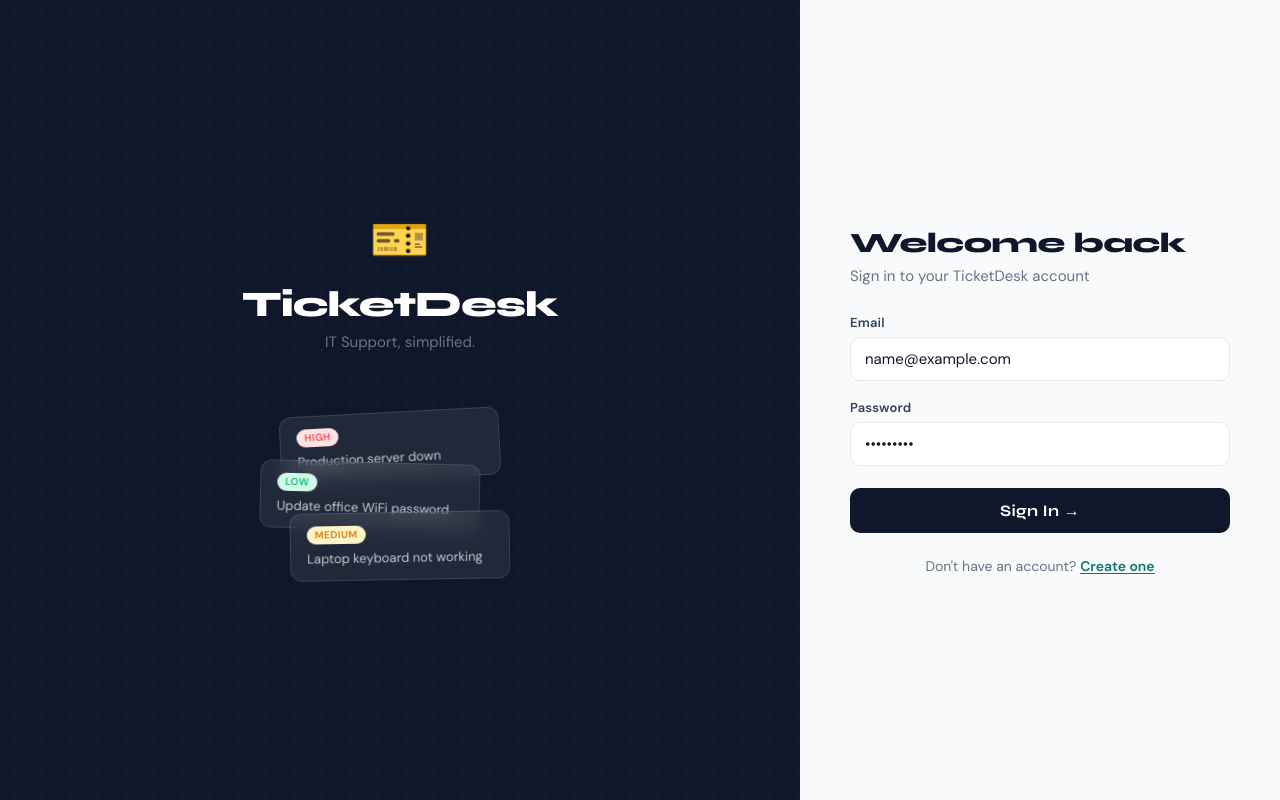
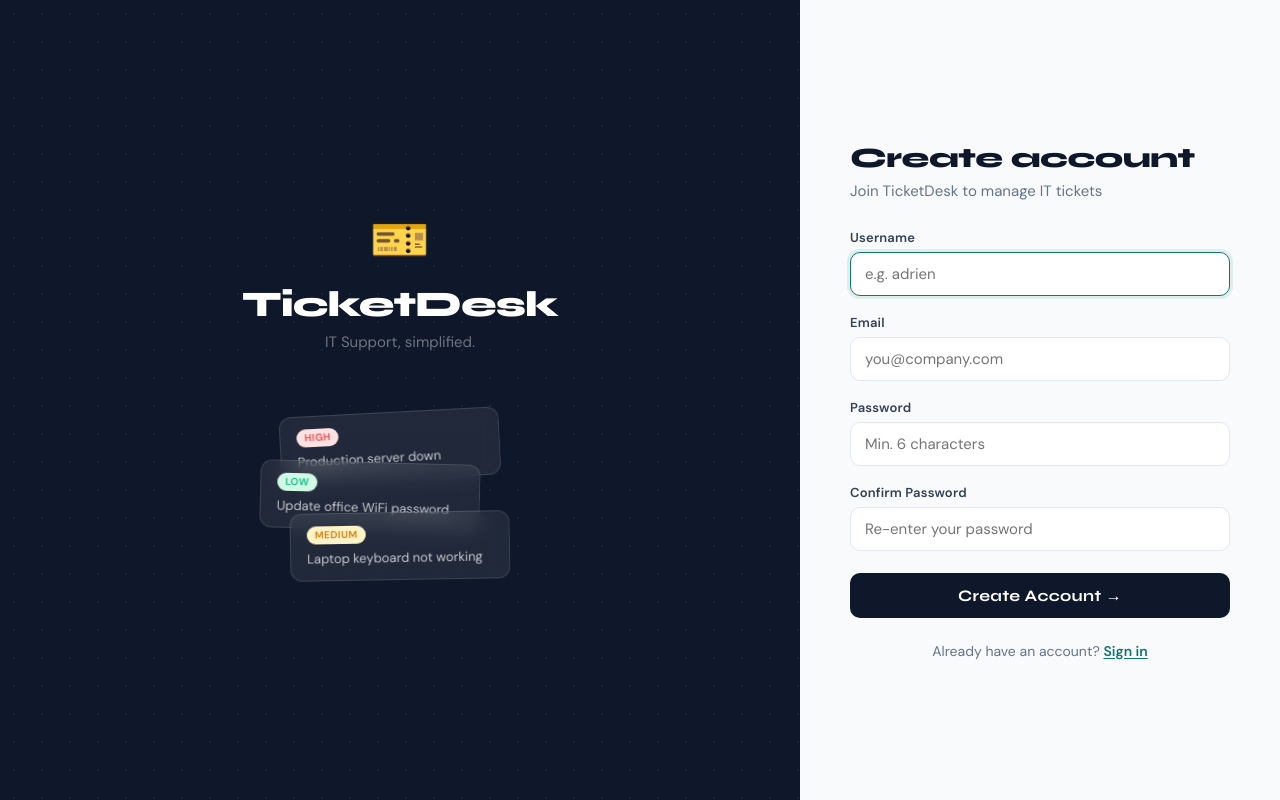
Before and after one commit to adrientdonf/it-ticket-system, a React (Create React App) app in the folder client/: page / in a window 1280 px wide. Both pictures are taken after typing "name@example.com", "Sample123" into the empty fields and a click on the button "Create one". Built offline with nearby package versions, Linux system fonts and the light colour scheme.

Commit message:
feat: add register page + auto-fill created_by from logged-in user

```diff
--- a/client/src/App.js
+++ b/client/src/App.js
@@ -2,6 +2,7 @@ import React, { useState, useEffect, useCallback } from 'react';
 import TicketCard from './components/TicketCard';
 import TicketModal from './components/TicketModal';
 import LoginPage from './pages/LoginPage';
+import RegisterPage from './pages/RegisterPage';
 import { getTickets, createTicket, updateTicket, deleteTicket } from './services/api';
 import './App.css';
 
@@ -108,9 +109,24 @@ function App() {
 
   // ── Auth Guard ──────────────────────────────────────────────────────────────
   // If no user is logged in, show the login page instead of the dashboard
-  if (!currentUser) {
-    return <LoginPage onLogin={handleLogin} onGoToRegister={() => {}} />;
+  const [showRegister, setShowRegister] = useState(false);
+
+if (!currentUser) {
+  if (showRegister) {
+    return (
+      <RegisterPage
+        onLogin={handleLogin}
+        onGoToLogin={() => setShowRegister(false)}
+      />
+    );
   }
+  return (
+    <LoginPage
+      onLogin={handleLogin}
+      onGoToRegister={() => setShowRegister(true)}
+    />
+  );
+}
 
   // ── Dashboard ───────────────────────────────────────────────────────────────
   return (
--- a/client/src/components/TicketModal.js
+++ b/client/src/components/TicketModal.js
@@ -1,20 +1,41 @@
 import React, { useState, useEffect } from 'react';
 
-const EMPTY_FORM = {
-  title: '',
-  description: '',
-  priority: 'medium',
-  status: 'open',
-  created_by: '',
+// ── TicketModal ───────────────────────────────────────────────────────────────
+// Used for both creating and editing tickets.
+// When creating, auto-fills created_by from the logged-in user in localStorage.
+// When editing, pre-fills all fields from the existing ticket.
+// ─────────────────────────────────────────────────────────────────────────────
+
+// Get the logged-in user's username from localStorage once at module level.
+// This is the user saved during login/register.
+const getLoggedInUsername = () => {
+  try {
+    const user = JSON.parse(localStorage.getItem('user'));
+    return user?.username || '';
+  } catch {
+    return '';
+  }
 };
 
 function TicketModal({ isOpen, onClose, onSubmit, editingTicket }) {
-  const [form, setForm] = useState(EMPTY_FORM);
-  const [loading, setLoading] = useState(false);
-  const [errors, setErrors] = useState({});
-
   const isEditing = Boolean(editingTicket);
 
+  // ── Form State ──────────────────────────────────────────────────────────────
+  const [form, setForm] = useState({
+    title:       '',
+    description: '',
+    priority:    'medium',
+    status:      'open',
+    // Auto-fill created_by with the logged-in username on creation
+    created_by:  getLoggedInUsername(),
+  });
+
+  const [loading, setLoading] = useState(false);
+  const [errors,  setErrors]  = useState({});
+
+  // ── Populate form when modal opens ──────────────────────────────────────────
+  // If editing, fill in the existing ticket's values.
+  // If creating, reset the form and auto-fill created_by again.
   useEffect(() => {
     if (editingTicket) {
       setForm({
@@ -25,25 +46,34 @@ function TicketModal({ isOpen, onClose, onSubmit, editingTicket }) {
         created_by:  editingTicket.created_by  || '',
       });
     } else {
-      setForm(EMPTY_FORM);
+      setForm({
+        title:       '',
+        description: '',
+        priority:    'medium',
+        status:      'open',
+        created_by:  getLoggedInUsername(), // always auto-fill on new ticket
+      });
     }
     setErrors({});
   }, [editingTicket, isOpen]);
 
+  // ── Validation ──────────────────────────────────────────────────────────────
   const validate = () => {
     const e = {};
     if (!form.title.trim())       e.title       = 'Title is required';
     if (!form.description.trim()) e.description = 'Description is required';
-    if (!form.created_by.trim())  e.created_by  = 'Created by is required';
     return e;
   };
 
+  // ── Handle Input Changes ────────────────────────────────────────────────────
   const handleChange = (e) => {
     const { name, value } = e.target;
     setForm((prev) => ({ ...prev, [name]: value }));
+    // Clear the error for this field as the user types
     if (errors[name]) setErrors((prev) => ({ ...prev, [name]: '' }));
   };
 
+  // ── Handle Submit ───────────────────────────────────────────────────────────
   const handleSubmit = async (e) => {
     e.preventDefault();
     const errs = validate();
@@ -59,19 +89,27 @@ function TicketModal({ isOpen, onClose, onSubmit, editingTicket }) {
     }
   };
 
+  // Don't render anything if modal is closed
   if (!isOpen) return null;
 
   return (
     <div className="modal-overlay" onClick={onClose}>
+      {/* Stop clicks inside the modal from closing it */}
       <div className="modal" onClick={(e) => e.stopPropagation()}>
+
         <div className="modal__header">
           <h2>{isEditing ? 'Edit Ticket' : 'Create New Ticket'}</h2>
           <button className="modal__close" onClick={onClose}>✕</button>
         </div>
 
         <form onSubmit={handleSubmit} className="modal__form">
-          {errors.api && <div className="form-error form-error--banner">{errors.api}</div>}
 
+          {/* API error banner */}
+          {errors.api && (
+            <div className="form-error form-error--banner">{errors.api}</div>
+          )}
+
+          {/* Title */}
           <div className="form-group">
             <label>Title</label>
             <input
@@ -84,6 +122,7 @@ function TicketModal({ isOpen, onClose, onSubmit, editingTicket }) {
             {errors.title && <span className="form-error">{errors.title}</span>}
           </div>
 
+          {/* Description */}
           <div className="form-group">
             <label>Description</label>
             <textarea
@@ -97,6 +136,7 @@ function TicketModal({ isOpen, onClose, onSubmit, editingTicket }) {
             {errors.description && <span className="form-error">{errors.description}</span>}
           </div>
 
+          {/* Priority + Status side by side */}
           <div className="form-row">
             <div className="form-group">
               <label>Priority</label>
@@ -117,16 +157,15 @@ function TicketModal({ isOpen, onClose, onSubmit, editingTicket }) {
             </div>
           </div>
 
+          {/* Created By — read-only, auto-filled from logged-in user */}
           <div className="form-group">
             <label>Created By</label>
             <input
               name="created_by"
               value={form.created_by}
-              onChange={handleChange}
-              placeholder="Your name"
-              className={errors.created_by ? 'input--error' : ''}
+              readOnly
+              style={{ opacity: 0.6, cursor: 'not-allowed', background: '#f9fafb' }}
             />
-            {errors.created_by && <span className="form-error">{errors.created_by}</span>}
           </div>
 
           <div className="modal__footer">
@@ -137,6 +176,7 @@ function TicketModal({ isOpen, onClose, onSubmit, editingTicket }) {
               {loading ? 'Saving...' : isEditing ? 'Save Changes' : 'Create Ticket'}
             </button>
           </div>
+
         </form>
       </div>
     </div>
--- /dev/null
+++ b/client/src/pages/RegisterPage.jsx
@@ -0,0 +1,177 @@
+import React, { useState } from 'react';
+import { registerUser } from '../services/api';
+import './AuthPage.css';
+
+// ── RegisterPage ──────────────────────────────────────────────────────────────
+// Renders the registration form. On success, saves the JWT token and user
+// to localStorage, then calls onLogin() to take the user straight to the
+// dashboard — no need to log in again after registering.
+// ─────────────────────────────────────────────────────────────────────────────
+
+function RegisterPage({ onLogin, onGoToLogin }) {
+  // Form field state
+  const [username, setUsername] = useState('');
+  const [email,    setEmail]    = useState('');
+  const [password, setPassword] = useState('');
+  const [confirm,  setConfirm]  = useState('');
+
+  // UI state
+  const [loading, setLoading] = useState(false);
+  const [error,   setError]   = useState('');
+
+  // ── Handle form submit ──────────────────────────────────────────────────────
+  const handleSubmit = async (e) => {
+    e.preventDefault();
+    setError('');
+
+    // Client-side check: passwords must match before we even hit the API
+    if (password !== confirm) {
+      setError('Passwords do not match.');
+      return;
+    }
+
+    setLoading(true);
+
+    try {
+      const res = await registerUser({ username, email, password });
+
+      // Save token + user so the user is immediately logged in after registering
+      localStorage.setItem('token', res.data.token);
+      localStorage.setItem('user',  JSON.stringify(res.data.user));
+
+      // Tell App.js the user is now authenticated
+      onLogin(res.data.user);
+
+    } catch (err) {
+      // Show the server's error message (e.g. "Email already registered")
+      setError(err.response?.data?.message || 'Registration failed. Please try again.');
+    } finally {
+      setLoading(false);
+    }
+  };
+
+  return (
+    <div className="auth-page">
+
+      {/* ── Left panel: branding (same as login) ── */}
+      <div className="auth-panel auth-panel--left">
+        <div className="auth-brand">
+          <span className="auth-brand__icon">🎫</span>
+          <h1 className="auth-brand__name">TicketDesk</h1>
+          <p className="auth-brand__tagline">IT Support, simplified.</p>
+        </div>
+
+        {/* Decorative floating cards */}
+        <div className="auth-deco">
+          <div className="deco-card deco-card--1">
+            <span className="deco-badge deco-badge--high">High</span>
+            <p>Production server down</p>
+          </div>
+          <div className="deco-card deco-card--2">
+            <span className="deco-badge deco-badge--low">Low</span>
+            <p>Update office WiFi password</p>
+          </div>
+          <div className="deco-card deco-card--3">
+            <span className="deco-badge deco-badge--medium">Medium</span>
+            <p>Laptop keyboard not working</p>
+          </div>
+        </div>
+      </div>
+
+      {/* ── Right panel: register form ── */}
+      <div className="auth-panel auth-panel--right">
+        <div className="auth-form-box">
+
+          <div className="auth-form-header">
+            <h2>Create account</h2>
+            <p>Join TicketDesk to manage IT tickets</p>
+          </div>
+
+          {/* Error banner */}
+          {error && (
+            <div className="auth-error">
+              ⚠️ {error}
+            </div>
+          )}
+
+          <form onSubmit={handleSubmit} className="auth-form">
+
+            {/* Username */}
+            <div className="auth-field">
+              <label htmlFor="username">Username</label>
+              <input
+                id="username"
+                type="text"
+                placeholder="e.g. adrien"
+                value={username}
+                onChange={(e) => setUsername(e.target.value)}
+                required
+                autoFocus
+              />
+            </div>
+
+            {/* Email */}
+            <div className="auth-field">
+              <label htmlFor="email">Email</label>
+              <input
+                id="email"
+                type="email"
+                placeholder="you@company.com"
+                value={email}
+                onChange={(e) => setEmail(e.target.value)}
+                required
+              />
+            </div>
+
+            {/* Password */}
+            <div className="auth-field">
+              <label htmlFor="password">Password</label>
+              <input
+                id="password"
+                type="password"
+                placeholder="Min. 6 characters"
+                value={password}
+                onChange={(e) => setPassword(e.target.value)}
+                required
+              />
+            </div>
+
+            {/* Confirm password */}
+            <div className="auth-field">
+              <label htmlFor="confirm">Confirm Password</label>
+              <input
+                id="confirm"
+                type="password"
+                placeholder="Re-enter your password"
+                value={confirm}
+                onChange={(e) => setConfirm(e.target.value)}
+                required
+              />
+            </div>
+
+            <button
+              type="submit"
+              className="auth-btn"
+              disabled={loading}
+            >
+              {loading ? 'Creating account...' : 'Create Account →'}
+            </button>
+
+          </form>
+
+          {/* Switch to login */}
+          <p className="auth-switch">
+            Already have an account?{' '}
+            <button className="auth-switch__link" onClick={onGoToLogin}>
+              Sign in
+            </button>
+          </p>
+
+        </div>
+      </div>
+
+    </div>
+  );
+}
+
+export default RegisterPage;
```
